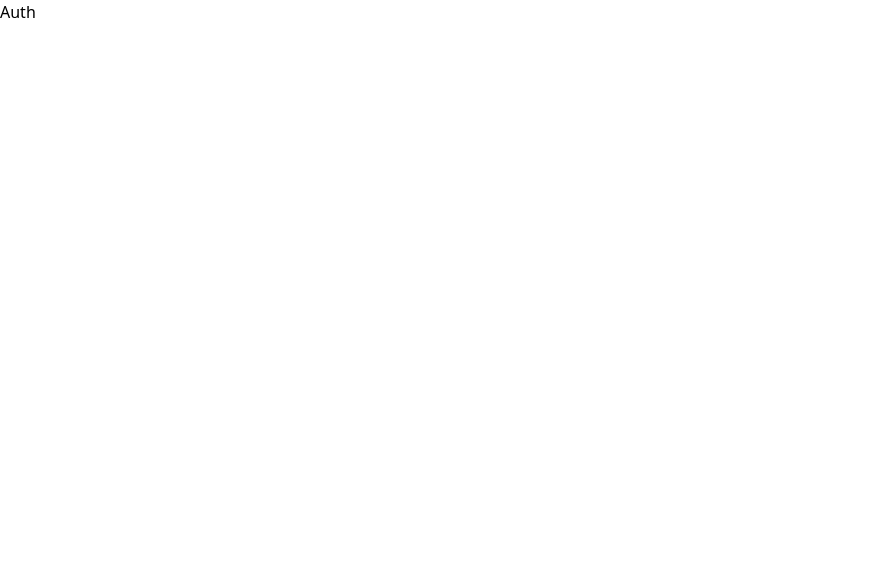
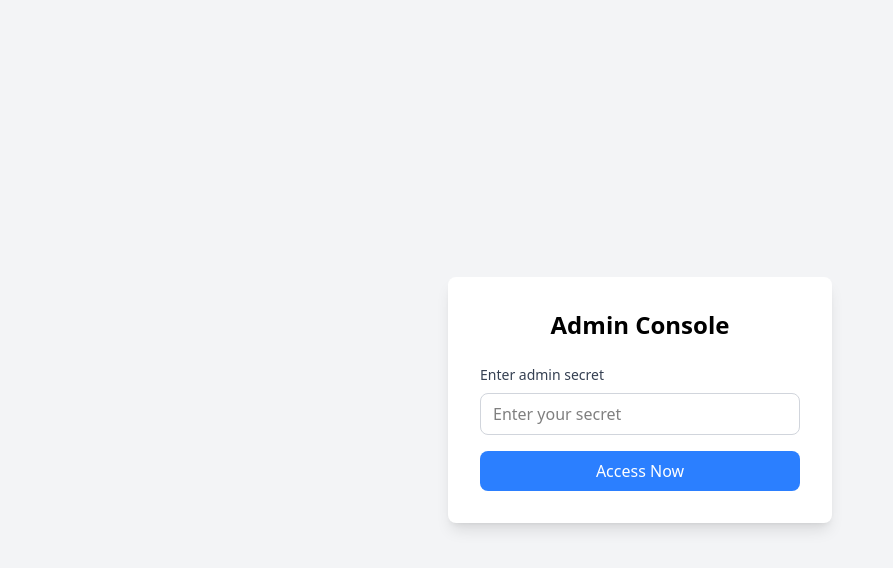
Before and after one commit to hameedgul12345/E-Commerce_Admin_Panel, a React (Vite) app: page /auth in a window 1280 px wide. Shown: the top 568 px of the page, without its empty margins (0-893 px from the left). Built offline with nearby package versions, Linux system fonts and the light colour scheme.

Commit message:
update customers

```diff
--- a/src/Components/Auth.jsx
+++ b/src/Components/Auth.jsx
@@ -1,9 +1,68 @@
-import React from 'react'
+import React, { useState } from 'react'
 
 function Auth() {
+    const [secret, setSecret] = useState("");
+
+    const handleSubmit = (e) => {
+      e.preventDefault();
+      // Add your logic to handle the admin secret submission
+      console.log("Admin Secret:", secret);
+    };
   return (
-    <div>Auth</div>
+    <div className="min-h-screen flex items-center justify-center bg-gray-100">
+    <div className="bg-white p-8 rounded-lg shadow-lg w-96">
+      <h1 className="text-2xl font-bold text-center mb-6">Admin Console</h1>
+      <form onSubmit={handleSubmit}>
+        <div className="mb-4">
+          <label className="block text-sm font-medium text-gray-700 mb-2">
+            Enter admin secret
+          </label>
+          <input
+            type="password"
+            value={secret}
+            onChange={(e) => setSecret(e.target.value)}
+            className="w-full px-3 py-2 border border-gray-300 rounded-lg focus:outline-none focus:ring-2 focus:ring-blue-500"
+            placeholder="Enter your secret"
+            required
+          />
+        </div>
+        <button
+          type="submit"
+          className="w-full bg-blue-500 text-white py-2 px-4 rounded-lg hover:bg-blue-600 transition duration-300"
+        >
+          Access Now
+        </button>
+      </form>
+    </div>
+  </div>
   )
 }
 
 export default Auth
+
+{/* <div className="min-h-screen flex items-center justify-center bg-gray-100">
+    <div className="bg-white p-8 rounded-lg shadow-lg w-96">
+      <h1 className="text-2xl font-bold text-center mb-6">Admin Console</h1>
+      <form onSubmit={handleSubmit}>
+        <div className="mb-4">
+          <label className="block text-sm font-medium text-gray-700 mb-2">
+            Enter admin secret
+          </label>
+          <input
+            type="password"
+            value={secret}
+            onChange={(e) => setSecret(e.target.value)}
+            className="w-full px-3 py-2 border border-gray-300 rounded-lg focus:outline-none focus:ring-2 focus:ring-blue-500"
+            placeholder="Enter your secret"
+            required
+          />
+        </div>
+        <button
+          type="submit"
+          className="w-full bg-blue-500 text-white py-2 px-4 rounded-lg hover:bg-blue-600 transition duration-300"
+        >
+          Access Now
+        </button>
+      </form>
+    </div>
+  </div> */}
```
